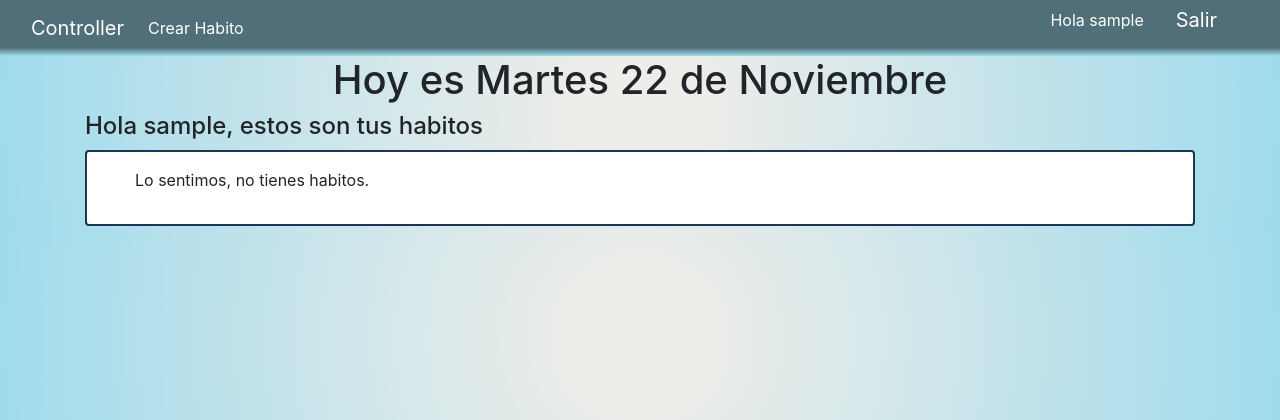
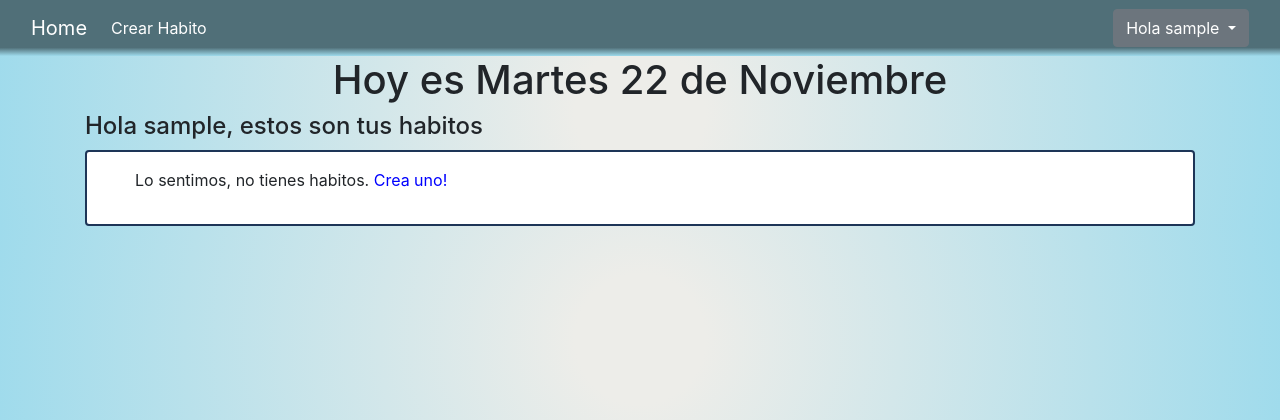
Before and after one commit to DaniDiazTech/Habit-tracker, a Django app: page / in a window 1280 px wide. Shown: the top 420 px of the page. Run offline with Django 4.2, Linux system fonts and the light colour scheme; the visitor is signed in with stand-in values (Sample User, id 1); data that the repository does not hold is empty; some libraries are stand-ins or nearby versions.

Commit message:
Cambios menores para mantener la paleta de colores

```diff
--- a/templates/habits/create_habit.html
+++ b/templates/habits/create_habit.html
@@ -37,6 +37,8 @@ style="border: solid; border-radius: 10px; width: 100%; height: unset; margin-to
             <button class="btn"
             type="submit"
             style=" color: white; background-color: #457B9D;">Crear</button>
+            <a class="btn" href="{% url 'habits:home' %}"
+        style=" border-radius: 5px; color: aliceblue; background-color: #1D3557;" > Cancelar </a>
             <br>
             <br>
         </form>
--- a/templates/habits/habit_form.html
+++ b/templates/habits/habit_form.html
@@ -37,6 +37,8 @@ style="border: solid; border-radius: 10px; width: 100%; height: unset; margin-to
             <button class="btn"
             type="submit"
             style=" color: white; background-color: #457B9D;">Editar</button>
+            <a class="btn" href="{% url 'habits:home' %}"
+        style=" border-radius: 5px; color: aliceblue; background-color: #1D3557;" > Cancelar </a>
             <br>
             <br>
         </form>
--- a/templates/habits/home.html
+++ b/templates/habits/home.html
@@ -24,8 +24,8 @@
                 <a href="{% url 'habits:calendar' habit.pk %}">{{habit.name}}</a>
                 </h4>
                 <p>
-                <button type="button" class="btn btn-primary"><a href="{% url 'habits:update' habit.pk %}" class="link-success">Editar</a></button>
-                <button type="button" class="btn btn-danger"><a href="{% url 'habits:delete' habit.pk %}" class="link-danger">Eliminar</a></button>
+                <button type="button" class="btn btn-primary" style="background-color: #457B9D;"><a href="{% url 'habits:update' habit.pk %}" class="link-success">Editar</a></button>
+                <button type="button" class="btn" style=" border-radius: 5px; color: aliceblue; background-color: #E63946;"><a href="{% url 'habits:delete' habit.pk %}" class="link-danger" >Eliminar</a></button>
                 </p>
                 <form name="formCheckbox" action="" method="POST" id="formCheckbox{{forloop.counter}}">
                     {% csrf_token %}
@@ -35,7 +35,7 @@
             </li>
         {% empty %}
             <li class="list-group-item">
-                <p>Lo sentimos, no tienes habitos. <a href="{% url 'habits:create' %}" class="link">Crea uno!</a></p>
+                <p>Lo sentimos, no tienes habitos. <a href="{% url 'habits:create' %}" class="link" style="color: Blue;">Crea uno!</a></p>
             </li>
         {% endfor %}
 
--- a/templates/registration/login.html
+++ b/templates/registration/login.html
@@ -10,15 +10,15 @@
 {% block body %}
 <div class="center text-center my-4">
     <h1> Bienvenido a Habit tracker! Registra de la mejor manera tus hábitos.</h1>
-    <h3>Ingresa con tu usuario y contraseña</h3>
-    <form action="#" method="POST">
+    <h3 style="text-align: center;">Ingresa con tu usuario y contraseña</h3>
+    <form action="#" method="POST" style="align-items: center;">
         {% csrf_token %}
         {% if form.errors %}
         <p>Por favor, intenta de nuevo</p>
         {% endif %}
         {{form.as_p}}
         <div class="my-3">
-            <button class="btn btn-danger" type="submit">Ingresar</button>
+            <button class="btn" type="submit" style="background-color: #457B9D; color: white;">Ingresar</button>
         </div>
     </form>
     <div class="text-center my-3">
--- a/templates/utils/navbar.html
+++ b/templates/utils/navbar.html
@@ -1,6 +1,6 @@
 <nav class="navbar navbar-dark navbar-expand-lg bg-dark">
   <div class="container-fluid">
-    <a class="navbar-brand" href="{% url 'habits:home' %}">Controller</a>
+    <a class="navbar-brand" href="{% url 'habits:home' %}">Home</a>
     <button
       class="navbar-toggler"
       type="button"
@@ -28,8 +28,19 @@
     {% comment %} Sign in {% endcomment %}
 
     {% if user.is_authenticated %}
-      <p class="text-white">Hola {{user.username}}</p>
-      <a class="navbar-brand" href="{%url 'accounts:logout' %}">Salir</a>
+      <div class="dropdown">
+        <button class="btn btn-secondary dropdown-toggle"
+        type="button" id="dropdownMenuButton"
+        data-toggle="dropdown"
+        aria-haspopup="true"
+        aria-expanded="false">
+
+          Hola {{user.username}}
+        </button>
+        <div class="dropdown-menu" aria-labelledby="dropdownMenuButton" style="width: 4px">
+          <a class="dropdown-item" href="{%url 'accounts:logout' %}" >Salir</a>
+        </div>
+      </div>
 
     {% else %}
     <a class="btn btn-danger" href="{% url 'accounts:login' %}">Entra</a>
```
Also changed, not shown: templates/confirm_delete.html (+5 -5 lines).
